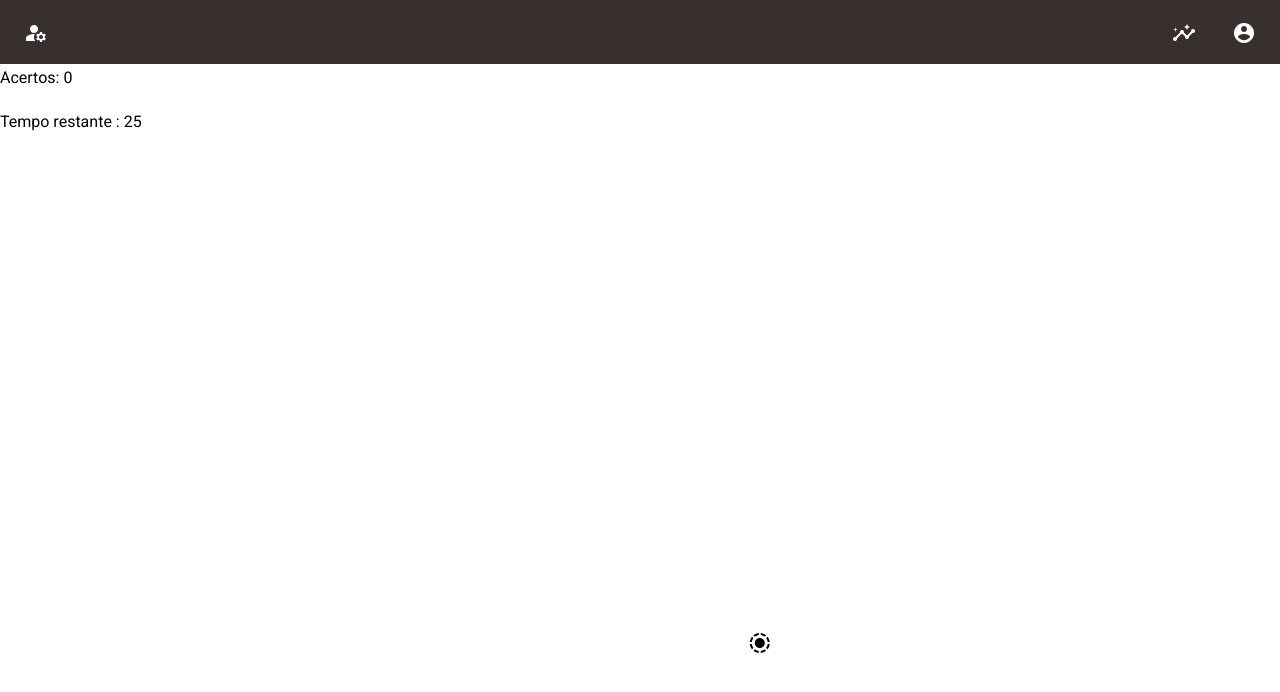
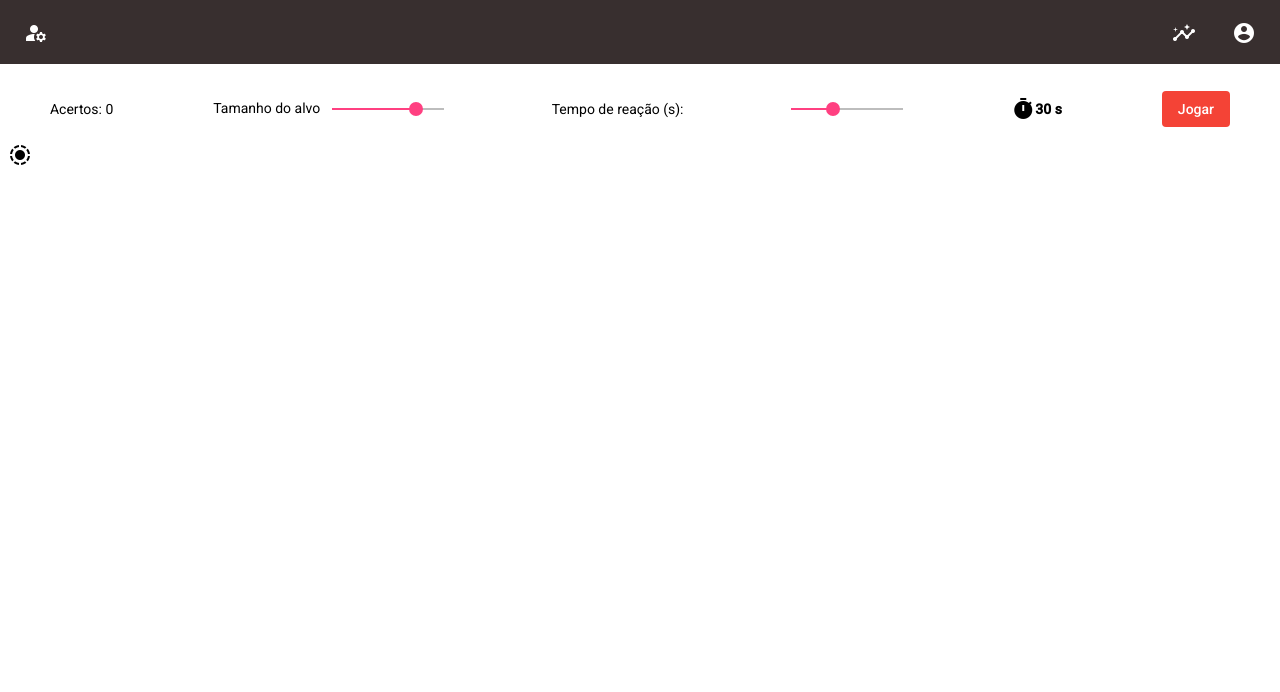
Before and after one commit to devGNS/TMG---Teste-de-Mira-para-Gamers, an Angular app: page / in a window 1280 px wide. Shown: the top 692 px of the page. Built offline with nearby package versions, Linux system fonts and the light colour scheme.

Commit message:
feat ajuste de velocidade implementado

```diff
--- a/src/app/app.module.ts
+++ b/src/app/app.module.ts
@@ -8,6 +8,7 @@ import {MatButtonModule} from '@angular/material/button';
 import {MatToolbarModule} from '@angular/material/toolbar';
 import {MatIconModule} from '@angular/material/icon';
 import {MatMenuModule} from '@angular/material/menu';
+import {MatSliderModule} from '@angular/material/slider';
 import { FlexLayoutModule } from '@angular/flex-layout';
 import { GameComponent } from './pages/game/game.component';
 
@@ -23,6 +24,7 @@ import { GameComponent } from './pages/game/game.component';
     MatToolbarModule,
     MatIconModule,
     MatMenuModule,
+    MatSliderModule,
     FlexLayoutModule,
 
   ],
--- a/src/app/pages/game/game.component.html
+++ b/src/app/pages/game/game.component.html
@@ -1,9 +1,28 @@
 <div class="div_container">
-  <h3>Acertos: {{qtdeAcertos}}</h3>
-  <h3>Tempo restante : {{tempoRestante}}</h3>
+  <div class="subHeader"  fxLayout="row" fxLayoutAlign="space-around center">
+
+    <span>Acertos: {{qtdeAcertos}}</span>
+    <div>
+      <span>Tamanho do alvo </span>
+    <mat-slider thumbLabel   min="1" max="5" step="1" [value]="tamanhoAlvo" (change)="atualizaTamanhoAlvo($event)" ></mat-slider>
+    </div>
+
+    <span>Tempo de reação (s): </span>
+    <mat-slider thumbLabel  min="0.4" max="2" step="0.1" [value]="ajusteTempoReacao" (change)="atualizaVelocidade($event)" ></mat-slider>
+
+
+    <div fxLayout="row" fxLayoutAlign="space-around center">
+      <mat-icon>timer</mat-icon>
+      <strong [ngStyle]="{'color': tempoRestante > 10 ? 'black' : 'red' }"> {{tempoRestante}} s</strong>
+    </div>
+    <button mat-flat-button color="warn" (click)="iniciarPartida()">Jogar</button>
+  </div>
+
   <div >
     <button (click)="clickBotao()" mat-icon-button [ngStyle]="{'margin-left': marginLeft + '%','margin-top': marginTop + 'px'}" >
-      <mat-icon>noise_aware</mat-icon>
+      <mat-icon id="alvo">noise_aware</mat-icon>
     </button>
   </div>
+
+
 </div>
--- a/src/app/pages/game/game.component.scss
+++ b/src/app/pages/game/game.component.scss
@@ -5,3 +5,8 @@
   margin-top: 0;
   height: 50vh;
 }
+
+.subHeader{
+  height: 50px;
+  margin-top: 20px;
+}
--- a/src/app/pages/game/game.component.ts
+++ b/src/app/pages/game/game.component.ts
@@ -16,36 +16,42 @@ import { Component, OnInit } from '@angular/core';
   marginTopVet: number[] = [];
   posicaoAtual: number = 0;
   qtdeAcertos:number = 0;
-
+  tamanhoAlvo = 4;
+  ajusteTempoReacao = 1;
   constructor() {}
 
   ngOnInit(): void {
     this.preencheVetor();
-    this.temporizadorTempoTotal();
-    this.temporizador(this.posicaoAtual, this.tempo);
   }
 
   preencheVetor(){
     console.log('teste');
 
     for(let i = 0 ; i<200 ; i++){
-      this.marginLeftVet.push( Math.random() * 100);
+      this.marginLeftVet.push( Math.random() * 98);
       this.marginTopVet.push(Math.random() * 500);
       i++;
       console.log(i);
     }
   }
 
+  iniciarPartida(){
+    this.temporizadorTempoTotal();
+    this.temporizador(this.posicaoAtual, this.tempo);
+  }
+
   clickBotao(){
-    this.qtdeAcertos++;
-    this.mudaPosicao();
+    if(this.tempoRestante>0){
+      this.qtdeAcertos++;
+      this.mudaPosicao();
+    }
   }
 
    mudaPosicao() {
       this.posicaoAtual++;
       this.marginLeft = this.marginLeftVet[this.posicaoAtual];
       this.marginTop = this.marginTopVet[this.posicaoAtual];
-      this.temporizador(this.posicaoAtual, this.tempo);
+      this.temporizador(this.posicaoAtual, this.ajusteTempoReacao*1000);
   }
 
    temporizador(posicaoRecebida: number, tempo: number) {
@@ -63,6 +69,15 @@ import { Component, OnInit } from '@angular/core';
         this.temporizadorTempoTotal();
       }
     }, 1000)
+  }
+
+
+  atualizaTamanhoAlvo(evento:any){
+    this.tamanhoAlvo = evento.value;
+  }
+
+  atualizaVelocidade(evento:any){
+    this.ajusteTempoReacao = evento.value;
   }
 
 
```
